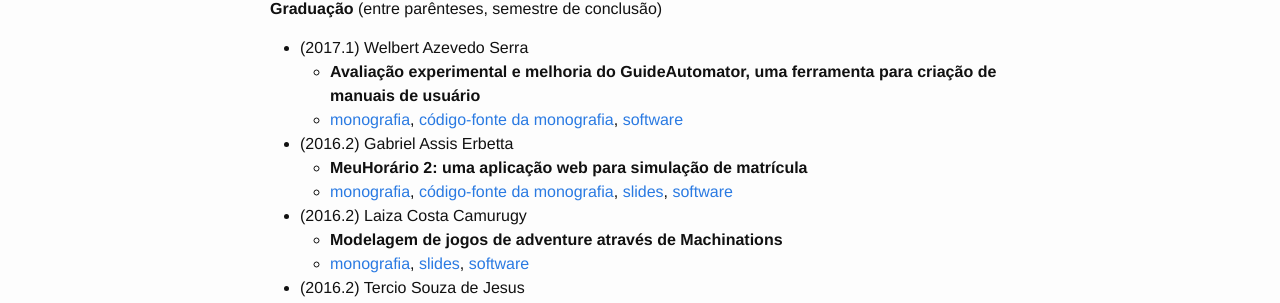
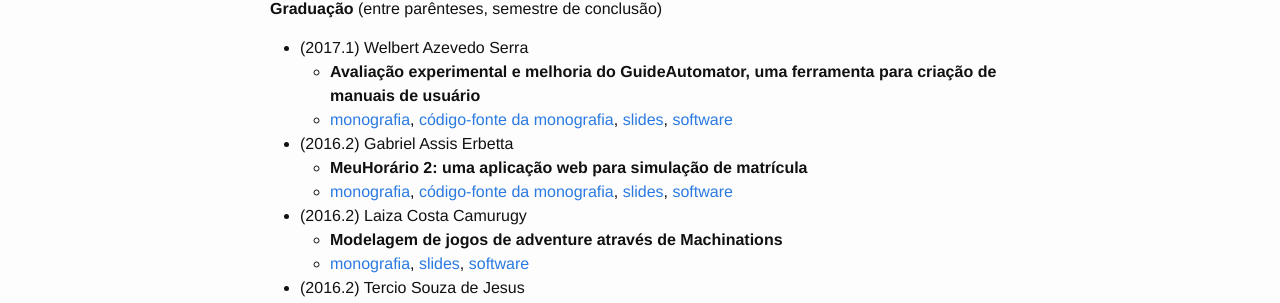
Before and after one commit to rodrigorgs/rodrigorgs.github.io, a Jekyll site: the page built from orientacao.md, in a window 1280 px wide. Shown: the part 908-1211 px from the top of the page. Built offline with Jekyll 4.4.1, drawn with Linux system fonts in a browser that asks for light colours.

Commit message:
Adiciona slides de Welbert.

```diff
--- a/orientacao.md
+++ b/orientacao.md
@@ -39,7 +39,7 @@ Quer fazer um projeto final de graduação ou dissertação de mestrado comigo?
 
 - (2017.1) Welbert Azevedo Serra
   - **Avaliação experimental e melhoria do GuideAutomator, uma ferramenta para criação de manuais de usuário**
-  - [monografia](https://repositorio.ufba.br/ri/handle/ri/24733), [código-fonte da monografia](https://www.sharelatex.com/read/fxpptyvhfftr), [software](https://github.com/aside-ufba/guide-automator)
+  - [monografia](https://repositorio.ufba.br/ri/handle/ri/24733), [código-fonte da monografia](https://www.sharelatex.com/read/fxpptyvhfftr), [slides](https://drive.google.com/open?id=0BxqQol81uO5Ud1Fra2ZQejVCb3RPRW9Ndnc0SW1CZzRYOWFF), [software](https://github.com/aside-ufba/guide-automator)
 - (2016.2) Gabriel Assis Erbetta
   - **MeuHorário 2: uma aplicação web para simulação de matrícula**
   - [monografia](http://repositorio.ufba.br/ri/handle/ri/22939), [código-fonte da monografia](https://www.overleaf.com/read/srfvzchthhst), [slides](http://slides.com/gabrielerbetta/meuhorario-2), [software](https://github.com/gabrielerbetta/meuhorario2)
```
